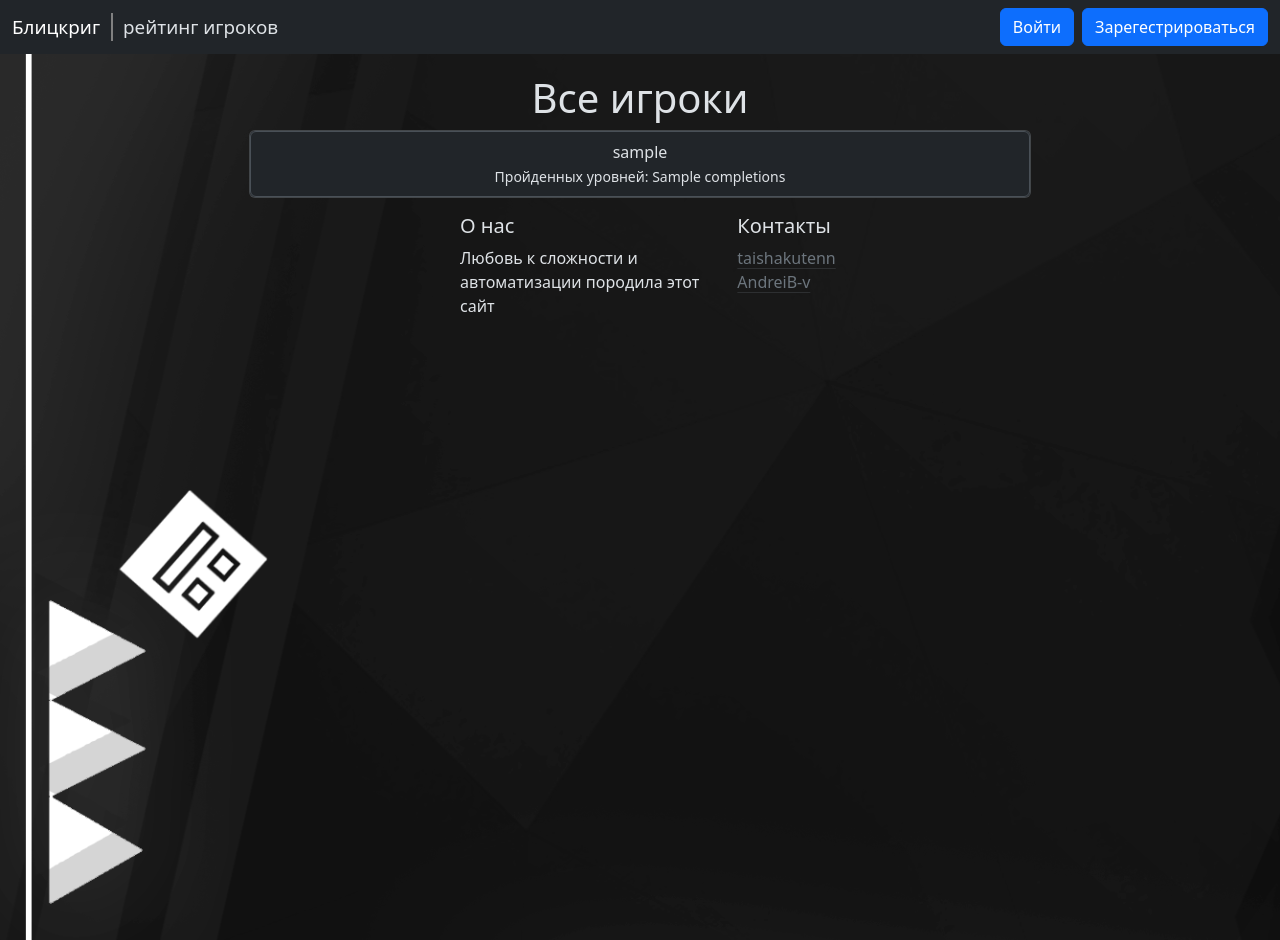
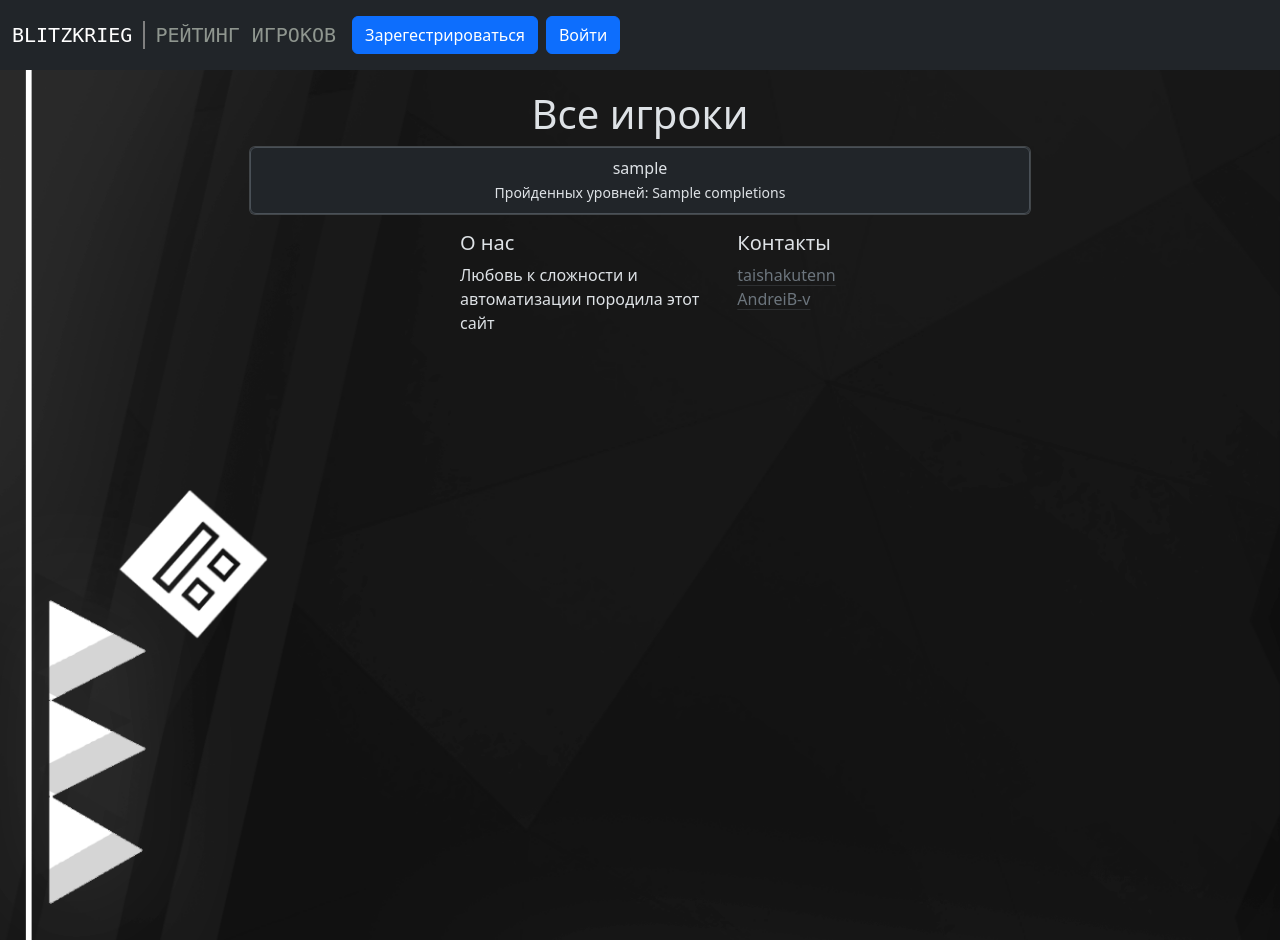
Before and after one commit to taishakutenn/blitzkriegWEB, a Python web app: template app/templates/users.html in a window 1280 px wide. Run offline with Jinja, Linux system fonts and the light colour scheme; the template is opened without the code that fills it: most values are stand-ins (such as "Sample title", 1, 10 or a date in 2020).

Commit message:
frontend fixes

```diff
--- a/app/static/css/style.css
+++ b/app/static/css/style.css
@@ -1,17 +1,23 @@
 .card {
+    max-width: 1024px !important;
     margin: 0 auto;
-    float: none;
-}
-
-img {
-    max-width: 100%;
-    max-height: 100%;
+    display: flex;
+    font-size: 1rem;
+    line-height: 1.5rem;
 }
 
 .level-list-card {
     text-decoration: inherit;
     margin-top: auto;
     margin-bottom: auto;
+}
+
+.whitespace-nowrap {
+    white-space: nowrap;
+}
+
+.monospace {
+    font-family: monospace;
 }
 
 .ml-4 {
@@ -89,10 +95,8 @@ img {
     left: 0;
     z-index: -100;
     background-size: cover !important;
-    background-blend-mode: multiply !important;
     background-position: left top !important;
     background-repeat: no-repeat;
-    transition: height 9999999999s;
 }
 
 .bd-navbar {
--- a/app/templates/base.html
+++ b/app/templates/base.html
@@ -13,18 +13,39 @@
 <nav class="navbar navbar-expand-lg bg-dark">
     <div class="container-fluid">
 
-        <a class="navbar-brand text-white" style="font-size: 2vh;" href="{{ url_for('index') }}">Блицкриг</a>
+        <a class="navbar-brand font-bold whitespace-nowrap monospace"
+           href="{{ url_for('index') }}">BLITZKRIEG</a>
         <div style="border-left: 2px solid gray; height: 3vh; padding-left: 10px; margin-left: -5px"></div>
-        <a class="nav-link" style="font-size: 2vh" href="{{ url_for('all_users') }}">рейтинг игроков</a>
+        <a class="navbar-brand font-bold whitespace-nowrap monospace" style="color: rgb(143, 150, 143);"
+           href="{{ url_for('all_users') }}">РЕЙТИНГ ИГРОКОВ</a>
 
-        <button class="navbar-toggler" type="button" data-bs-toggle="collapse"
-                data-bs-target="#navbarSupportedContent" aria-controls="navbarSupportedContent"
-                aria-expanded="false" aria-label="Toggle navigation">
+        <button class="navbar-toggler" type="button" data-bs-toggle="collapse" data-bs-target="#navbarNavAltMarkup"
+                aria-controls="navbarNavAltMarkup" aria-expanded="false" aria-label="Toggle navigation">
             <span class="navbar-toggler-icon"></span>
         </button>
+        <div class="collapse navbar-collapse" id="navbarNavAltMarkup">
+            <div class="navbar-nav">
+                <!-- Кнопки "Войти" и "Зарегистрироваться" справа -->
+                {% if not current_user.is_authenticated %}
+                <form class="me-2 mb-2 mt-2" method="get" action="{{ url_for('register') }}">
+                    <button type="submit" class="btn btn-primary">Зарегестрироваться</button>
+                </form>
+                <form class="mb-2 mt-2" action="{{ url_for('login') }}" method="get">
+                    <button type="submit" class="btn btn-primary">Войти</button>
+                </form>
+                {% else %}
+                <a class="nav-link active pt-2 text-nowrap" style="font-size: 20px"
+                   href="{{ url_for('user_profile', user_id=current_user.id) }}">
+                    {{ current_user.username }}
+                </a>
+                <img style="border-radius: 50%;"
+                     src="../static/img/users_avatars/{{ current_user.source_image }}"
+                     width="50px" height="50px">
+                {% endif %}
+            </div>
+        </div>
 
-        <div class="collapse navbar-collapse d-flex flex-row-reverse" id="navbarSupportedContent">
-            <!-- Кнопки "Войти" и "Зарегистрироваться" справа -->
+        <!-- <div class="collapse navbar-collapse d-flex flex-row-reverse" id="navbarSupportedContent">
             {% if not current_user.is_authenticated %}
             <div class="d-flex">
                 <form class="d-flex me-2" action="{{ url_for('login') }}" method="get">
@@ -48,7 +69,7 @@
                 </div>
             </div>
             {% endif %}
-        </div>
+        </div> -->
     </div>
 </nav>
 
```
Also changed, not shown: app/templates/index.html (+8 -5 lines), app/templates/level_page.html (+8 -6 lines), README.md.
